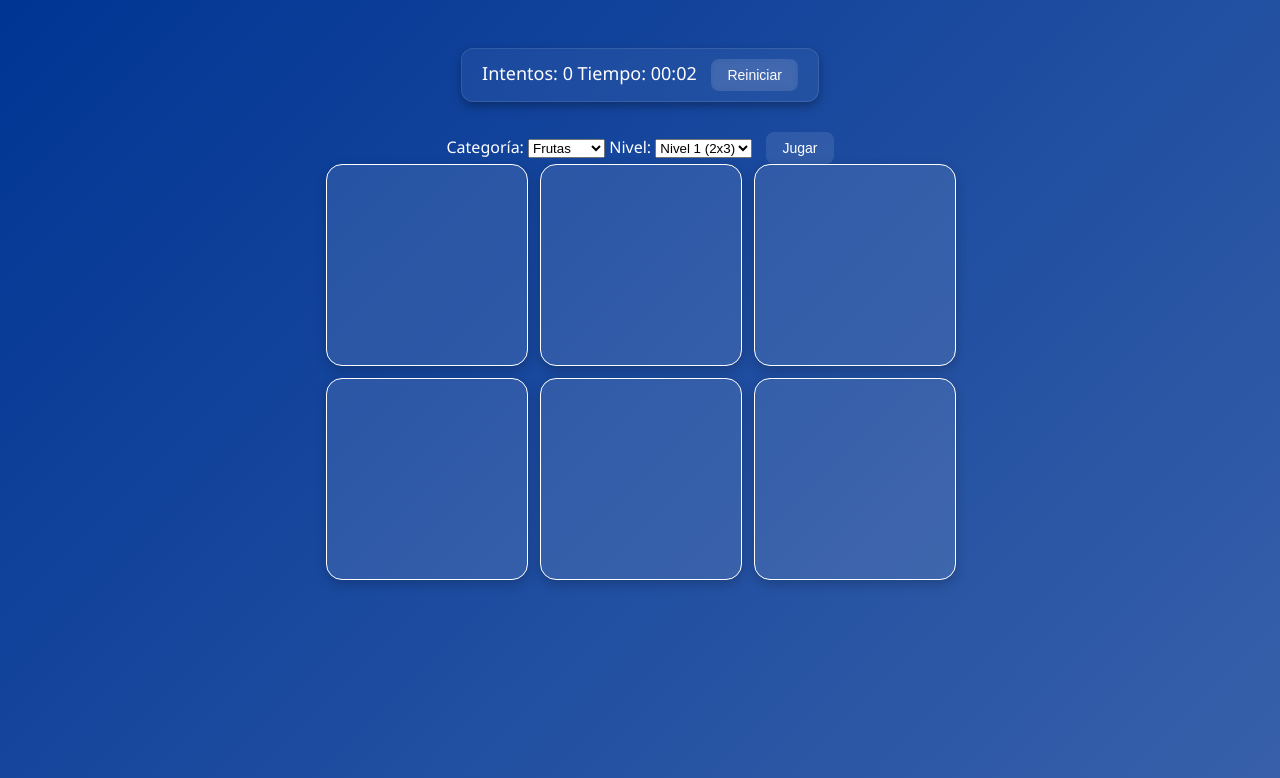
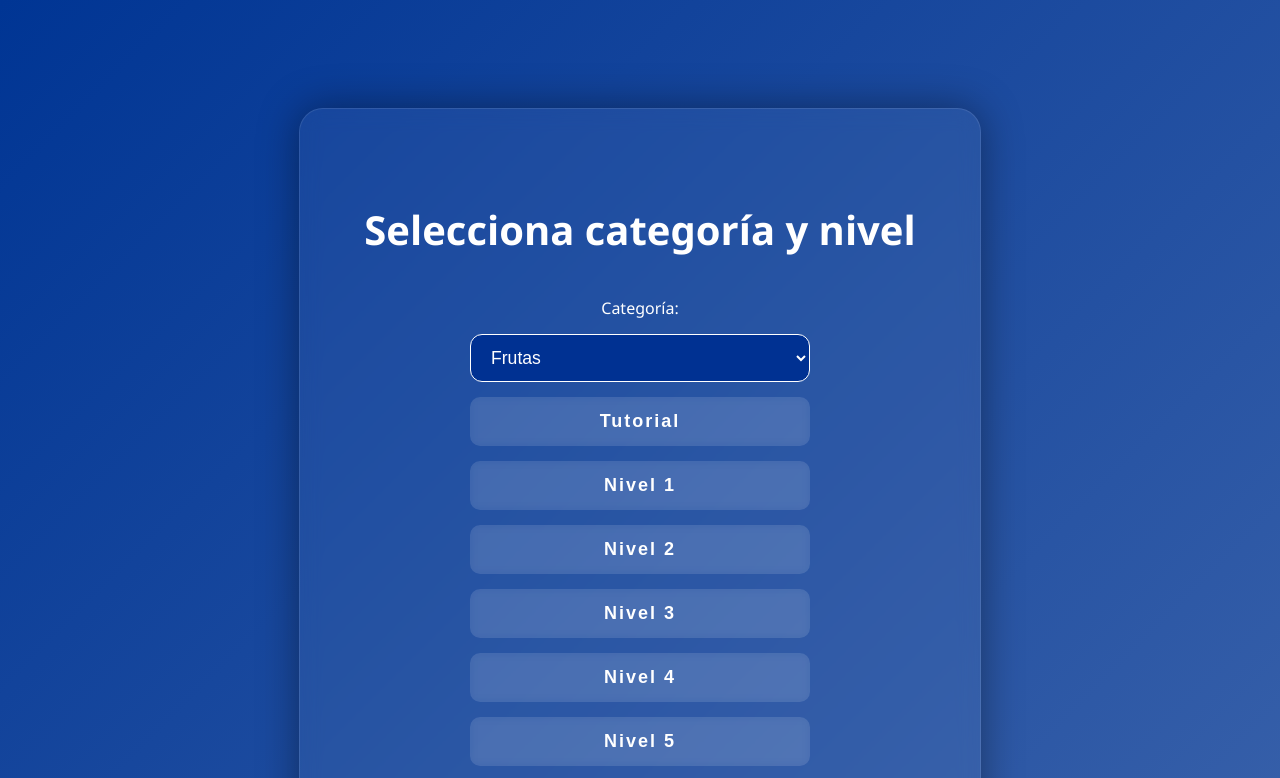
Before and after one commit to Gonzalo10ab/Juego-Memoria, a plain HTML site: page index.html in a window 1280 px wide. Both pictures are taken after a click on the button "Jugar". Shown: the top 778 px of the page. Drawn offline with Linux system fonts and the light colour scheme.

Commit message:
Uso de modales y mejoras de usabilidad

```diff
--- a/css/style.css
+++ b/css/style.css
@@ -19,6 +19,7 @@ body {
     display: flex;
     flex-direction: column;
     align-items: center;
+    justify-content: center;
     padding: 40px 20px;
     color: var(--medac-claro);
     position: relative;
@@ -37,19 +38,23 @@ body {
     box-shadow: 0 4px 10px rgba(0, 0, 0, 0.3);
 }
 
-
 /* Estilo general de todos los botones */
 button {
-    margin-left: 10px;
-    padding: 8px 16px;
-    font-size: 14px;
+    margin: 15px auto;
+    padding: 14px 24px;
+    font-size: 18px;
     background: var(--medac-transparente);
     color: var(--medac-claro);
     border: none;
-    border-radius: 8px;
+    border-radius: 10px;
     cursor: pointer; /* Cursor del dedo */
-    transition: background 0.3s ease; /* Transición al pasar el ratón */
+    transition: all 0.3s ease;
     backdrop-filter: blur(5px); /* Difuminado suave */
+    width: 100%;
+    max-width: 340px;
+    font-weight: bold;
+    letter-spacing: 2px;
+    display: block;
 }
 
 /* Color de fondo al pasar el ratón por encima */
@@ -57,6 +62,7 @@ button:hover {
     background: var(--davante-naranja);
     color: var(--medac-claro);
     border-color: var(--medac-claro);
+    transform: scale(1.05);
 }
 
 /* Estilo de botones deshabilitados */
@@ -68,18 +74,23 @@ button:disabled {
 
 /* TABLERO DE JUEGO */
 #game-board {
-    display: grid;
-    grid-template-columns: repeat(1, 100px); /* 1 columnas de 100px (se ajusta dinámicamente con js) */
-    gap: 14px;
+  display: grid;
+  gap: 14px;
+  justify-content: center;
+  padding: 20px;
+  width: 100%;
+  max-width: 1000px;
+  margin: 0 auto;
 }
 
 /* CARTAS */
 
 /* Contenedor de la carta */
 .card {
-    width: 200px;
-    height: 200px;
-    perspective: 1000px; /* Profundidad para efecto 3D */
+  width: 100%;
+  aspect-ratio: 1 / 1;
+  height: auto;
+  position: relative;
 }
 
 /* Cara común (frontal y trasera) */
@@ -149,3 +160,86 @@ button:disabled {
     );
     z-index: 9999; /* Se coloca encima de todo */
 }
+
+/* Ocultar secciones */
+.oculto {
+    display: none;
+}
+
+/* MENÚS */
+section {
+    max-width: 600px;
+    width: 90%;
+    background-color: var(--medac-fondo-suave);
+    border: 1px solid var(--medac-transparente);
+    border-radius: 24px;
+    box-shadow: 0 0 40px rgba(0, 0, 0, 0.4);
+    padding: 60px 40px;
+    margin: 60px auto;
+    text-align: center;
+    backdrop-filter: blur(10px);
+    transition: transform 0.3s ease;
+}
+
+section h1,
+section h2 {
+    font-size: 2.5rem;
+    margin-bottom: 40px;
+}
+
+/* SELECT MODO */
+select {
+    width: 100%;
+    max-width: 340px;
+    margin: 15px auto;
+    display: block;
+    font-size: 1.1rem;
+    background-color: var(--medac-azul-secundario);
+    color: var(--medac-claro);
+    border: 1px solid var(--medac-claro);
+    padding: 12px 16px;
+    border-radius: 12px;
+    backdrop-filter: blur(4px);
+}
+
+
+/* MODAL */
+.modal {
+    position: fixed;
+    top: 0;
+    left: 0;
+    width: 100vw;
+    height: 100vh;
+    background: rgba(0, 0, 0, 0.8);
+    align-items: center;
+    justify-content: center;
+    z-index: 10000;
+}
+
+.modal:not(.oculto) {
+    display: flex;
+}
+
+.modal-contenido {
+    background: var(--medac-azul-principal);
+    color: var(--medac-claro);
+    border-radius: 20px;
+    padding: 30px;
+    text-align: center;
+    max-width: 400px;
+    width: 90%;
+    box-shadow: 0 0 20px rgba(0, 0, 0, 0.6);
+    animation: aparecer 0.3s ease;
+}
+
+@keyframes aparecer {
+    from {
+        transform: scale(0.95);
+        opacity: 0;
+    }
+
+    to {
+        transform: scale(1);
+        opacity: 1;
+    }
+}
--- a/index.html
+++ b/index.html
@@ -9,41 +9,63 @@
 </head>
 
 <body>
-    <!-- CAMBIAR POR EL MENU DESEADO -->
-    <div id="info-panel">
-        <span>Intentos: <span id="contador">0</span></span>
-        <span>Tiempo: <span id="tiempo">00:00</span></span>
-        <button id="reiniciar-btn">Reiniciar</button>
-        <button id="powerup-revelar">Mostrar todo</button>
 
-    </div>
-    <div id="menu">
-        <label for="selector-categoria">Categoría:</label>
-        <select id="selector-categoria">
+    <!-- MENU 1 -->
+    <section id="menu1">
+        <h1>Juego de Memoria</h1>
+        <button id="btn-jugar">Jugar</button>
+        <button id="btn-creditos">Créditos</button>
+        <button id="btn-sonido">🔊</button>
+    </section>
+
+    <!-- MENU 2 -->
+    <section id="menu2" class="oculto">
+        <h2>Selecciona categoría y nivel</h2>
+
+        <label for="modo-select">Categoría:</label>
+        <select id="modo-select">
             <option value="frutas">Frutas</option>
             <option value="numeros">Números</option>
             <option value="davante">Davante</option>
         </select>
 
-        <label for="selector-nivel">Nivel:</label>
-        <select id="selector-nivel">
-            <option value="1" selected>Nivel 1 (2x3)</option>
-            <option value="2">Nivel 2 (4x4)</option>
-            <option value="3">Nivel 3 (4x6)</option>
-            <option value="4">Nivel 4 (4x6)</option>
-            <option value="5">Nivel 5 (4x6)</option>
-            <option value="6">Nivel 6 (6x6)</option>
-        </select>
+        <button class="nivel" data-nivel="1">Tutorial</button>
+        <button class="nivel" data-nivel="2">Nivel 1</button>
+        <button class="nivel" data-nivel="3">Nivel 2</button>
+        <button class="nivel" data-nivel="4">Nivel 3</button>
+        <button class="nivel" data-nivel="5">Nivel 4</button>
+        <button class="nivel" data-nivel="6">Nivel 5</button>
 
-        <button id="boton-jugar">Jugar</button>
+        <button id="btn-cancelar">Volver</button>
+    </section>
+
+    <!-- JUEGO -->
+    <section id="juego" class="oculto">
+        <div id="info-panel">
+            <span>Intentos: <span id="contador">0</span></span> |
+            <span>Tiempo: <span id="tiempo">00:00</span></span>
+            <button id="reiniciar-btn">Reiniciar</button>
+            <button id="powerup-revelar" style="display:none;">Power-up</button>
+        </div>
+        <main id="game-board"></main>
+        <button id="btn-volver-menu">Volver al menú</button>
+    </section>
+
+    <!-- MODAL CRÉDITOS -->
+    <div id="modal-creditos" class="modal oculto">
+        <div class="modal-contenido">
+            <h3>Créditos</h3>
+            <p>Samuel Peña Aguayo</p>
+            <p>Gonzalo Martínez de la Torre</p>
+            <button id="cerrar-creditos">Cerrar</button>
+        </div>
     </div>
 
-    <main id="game-board"></main>
-
+    <!-- JS -->
+    <script src="js/menus.js"></script>
     <script src="js/categorias.js"></script>
     <script src="js/niveles.js"></script>
     <script src="js/main.js"></script>
-
 </body>
 
 </html>
--- a/js/main.js
+++ b/js/main.js
@@ -7,17 +7,13 @@ document.addEventListener("DOMContentLoaded", () => {
     const botonReiniciar = document.getElementById("reiniciar-btn"); // Botón para reiniciar
     const spanTiempo = document.getElementById("tiempo"); // Muestra el cronómetro
     const botonPowerup = document.getElementById("powerup-revelar"); // Botón para usar el powerup
-
-    // Selectores del menú
-    const selectorCategoria = document.getElementById("selector-categoria");
-    const selectorNivel = document.getElementById("selector-nivel");
-    const botonJugar = document.getElementById("boton-jugar");
+    const botonVolverMenu = document.getElementById("btn-volver-menu"); // Botón volver al menu
 
     // Instanciamos los sonidos
     const sonidoAcierto = new Audio("assets/sonidos/correct.mp3");
     const sonidoFallo = new Audio("assets/sonidos/error.mp3");
     const sonidoTicTac = new Audio("assets/sonidos/tic-tac.mp3");
-    const sonidoClockAlarm = new Audio("assets/sonidos/clock-alarm.mp3")
+    const sonidoClockAlarm = new Audio("assets/sonidos/clock-alarm.mp3");
 
     // Ajustamos el volumen de los sonidos
     sonidoAcierto.volume = 0.5;
@@ -25,13 +21,11 @@ document.addEventListener("DOMContentLoaded", () => {
     sonidoTicTac.volume = 0.5;
     sonidoClockAlarm.volume = 0.5;
 
-
     // === VARIABLES GLOBALES ===
-    let categoriaActual = categorias.frutas; // Categoría por defecto
-    let nivelActual = 1; // Nivel por defecto
-    let config = niveles[nivelActual]; // Configuración inicial del nivel
-
-    let tiempo = 0; // Tiempo transcurrido o restante
+    let categoriaActual;
+    let nivelActual;
+    let config;
+    let tiempo = 0;
     let intervaloTiempo; // Referencia al intervalo del cronómetro
 
     // === FUNCIONES AUXILIARES ===
@@ -196,6 +190,19 @@ document.addEventListener("DOMContentLoaded", () => {
     // Asignamos el evento al botón de power-up
     botonPowerup.addEventListener("click", revelarCartasTemporales);
 
+    botonVolverMenu.addEventListener("click", () => {
+        // Ocultamos la sección de juego y volvemos al menú 1
+        document.getElementById("juego").classList.add("oculto");
+        document.getElementById("menu1").classList.remove("oculto");
+
+        // Limpiamos el tablero
+        document.getElementById("game-board").innerHTML = "";
+
+        // Detenemos sonidos y cronómetro
+        clearInterval(intervaloTiempo);
+        detenerTodosLosSonidos();
+    });
+
     // ===============================
     // FUNCIÓN PRINCIPAL DEL JUEGO
     // ===============================
@@ -203,6 +210,10 @@ document.addEventListener("DOMContentLoaded", () => {
     function iniciarJuego() {
         // Detenemos todos los sonidos por si hay alguno activo
         detenerTodosLosSonidos();
+
+        // Obtenemos la categoría y el nivel actual desde variables globales (definidas en menus.js). Si no existen, usamos valores por defecto.
+        categoriaActual = window.categoriaActual || categorias.frutas;
+        nivelActual = window.nivelActual || 1;
 
         // Obtenemos la configuración del nivel actual desde el objeto 'niveles'
         config = niveles[nivelActual];
@@ -214,7 +225,7 @@ document.addEventListener("DOMContentLoaded", () => {
         const cantidadParejas = totalCartas / 2;
 
         // Ajustamos el diseño del tablero en base al número de columnas del nivel
-        tablero.style.gridTemplateColumns = `repeat(${config.columnas}, 1fr)`;
+        tablero.style.gridTemplateColumns = `repeat(${config.columnas}, minmax(0, 1fr))`;
 
         // Seleccionamos las cartas únicas según la categoría elegida (frutas, números, etc.) Solo tomamos las necesarias para el nivel actual
         let cartasUnicas = categoriaActual.slice(0, cantidadParejas);
@@ -282,7 +293,8 @@ document.addEventListener("DOMContentLoaded", () => {
                             // Si coinciden, las marcamos como acertadas (se quedarán volteadas)
                             primeraCarta.classList.add("acertada");
                             segundaCarta.classList.add("acertada");
-                            sonidoAcierto.play();
+                            // Si el sonido está activado, reproducimos el efecto de acierto
+                            if (window.sonidoActivo) sonidoAcierto.play();
 
                             // Comprobamos si ya no quedan más cartas por acertar
                             const cartasRestantes = document.querySelectorAll(".card:not(.acertada)");
@@ -296,7 +308,7 @@ document.addEventListener("DOMContentLoaded", () => {
                             // Si no coinciden, las giramos de nuevo (las ocultamos)
                             primeraCarta.classList.remove("volteada");
                             segundaCarta.classList.remove("volteada");
-                            sonidoFallo.play();
+                            if (window.sonidoActivo) sonidoFallo.play();
                         }
 
                         // Reiniciamos las variables para el siguiente turno
@@ -317,14 +329,6 @@ document.addEventListener("DOMContentLoaded", () => {
     // Evento que reinicia el juego al pulsar el botón
     botonReiniciar.addEventListener("click", iniciarJuego);
 
-    // Evento que inicia el juego al seleccionar nivel y categoría y pulsar "Jugar"
-    botonJugar.addEventListener("click", () => {
-        const categoriaSeleccionada = selectorCategoria.value;
-        categoriaActual = categorias[categoriaSeleccionada];
-        nivelActual = parseInt(selectorNivel.value);
-        iniciarJuego();
-    });
-
-    // Inicia el juego automáticamente al cargar la página
-    iniciarJuego();
+    // Hacemos que la función iniciarJuego este disponible globalmente
+    window.iniciarJuego = iniciarJuego;
 });
--- /dev/null
+++ b/js/menus.js
@@ -0,0 +1,84 @@
+// Esperamos a que el DOM esté completamente cargado antes de ejecutar el código
+document.addEventListener("DOMContentLoaded", () => {
+
+    // === ELEMENTOS DEL DOM ===
+
+    // Secciones principales
+    const menu1 = document.getElementById("menu1");      // Menú principal
+    const menu2 = document.getElementById("menu2");      // Menú de selección de nivel
+    const juego = document.getElementById("juego");      // Zona del juego
+
+    // Botones del menú principal
+    const btnJugar = document.getElementById("btn-jugar");        // Botón "Jugar"
+    const btnCreditos = document.getElementById("btn-creditos");  // Botón "Créditos"
+    const btnSonido = document.getElementById("btn-sonido");      // Botón para activar/desactivar sonido
+
+    // Botones del menú de nivel
+    const btnCancelar = document.getElementById("btn-cancelar");            // Botón para volver al menú principal
+    const botonesNivel = document.querySelectorAll(".nivel");              // Todos los botones de nivel
+    const modoSelect = document.getElementById("modo-select");             // Selector de modo (categoría de cartas)
+
+    // Elementos del modal de créditos
+    const modal = document.getElementById("modal-creditos");         // Fondo del modal
+    const cerrarModal = document.getElementById("cerrar-creditos");  // Botón para cerrar el modal
+
+    // === CONTROL DE SONIDO ===
+
+    // Variable global para saber si el sonido está activo o no (por defecto está activado)
+    window.sonidoActivo = true;
+
+    // Cambiar el icono y el estado del sonido al pulsar el botón
+    btnSonido.addEventListener("click", () => {
+        window.sonidoActivo = !window.sonidoActivo;
+        btnSonido.textContent = window.sonidoActivo ? "🔊" : "🔇";
+    });
+
+    // === NAVEGACIÓN ENTRE MENÚS ===
+
+    // Ir al menú de selección de nivel
+    btnJugar.addEventListener("click", () => {
+        menu1.classList.add("oculto");
+        menu2.classList.remove("oculto");
+    });
+
+    // Volver al menú principal desde el menú de niveles
+    btnCancelar.addEventListener("click", () => {
+        menu2.classList.add("oculto");
+        menu1.classList.remove("oculto");
+    });
+
+    // === INICIAR JUEGO ===
+
+    // Al pulsar un botón de nivel...
+    botonesNivel.forEach(boton => {
+        boton.addEventListener("click", () => {
+            const nivel = boton.dataset.nivel;       // Obtenemos el nivel desde el atributo data-nivel
+            const modo = modoSelect.value;           // Obtenemos la categoría seleccionada
+
+            // Guardamos ambas opciones como variables globales para que las use main.js
+            window.categoriaActual = categorias[modo];
+            window.nivelActual = nivel === "tutorial" ? "tutorial" : parseInt(nivel);
+
+            // Ocultamos el menú y mostramos la zona del juego
+            menu2.classList.add("oculto");
+            juego.classList.remove("oculto");
+
+            // Lanzamos el juego si la función ya está disponible
+            if (typeof iniciarJuego === "function") {
+                iniciarJuego();
+            }
+        });
+    });
+
+    // === CRÉDITOS ===
+
+    // Abrir el modal de créditos al pulsar el botón
+    btnCreditos.addEventListener("click", () => {
+        modal.classList.remove("oculto");
+    });
+
+    // Cerrar el modal de créditos
+    cerrarModal.addEventListener("click", () => {
+        modal.classList.add("oculto");
+    });
+});
```
